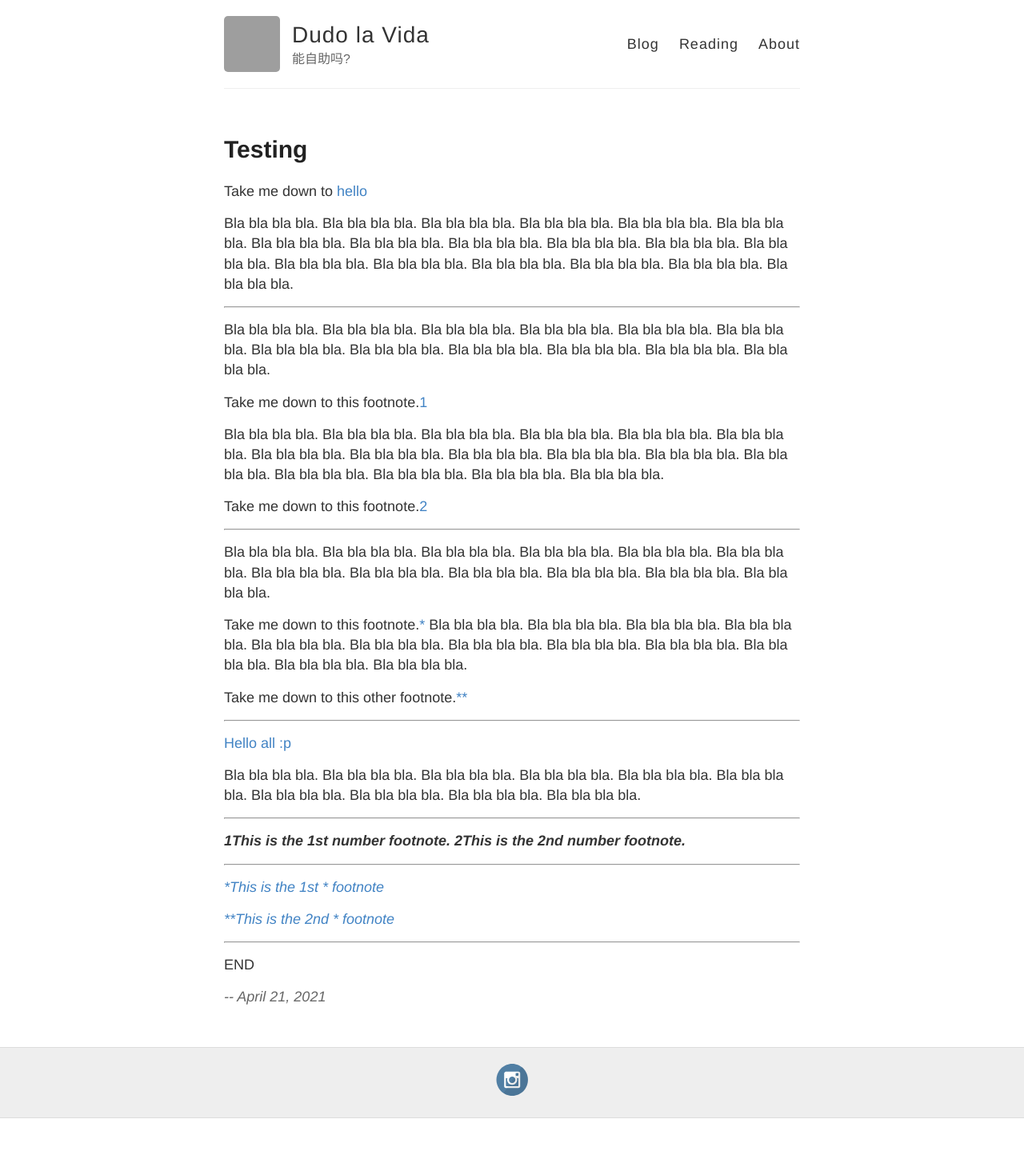
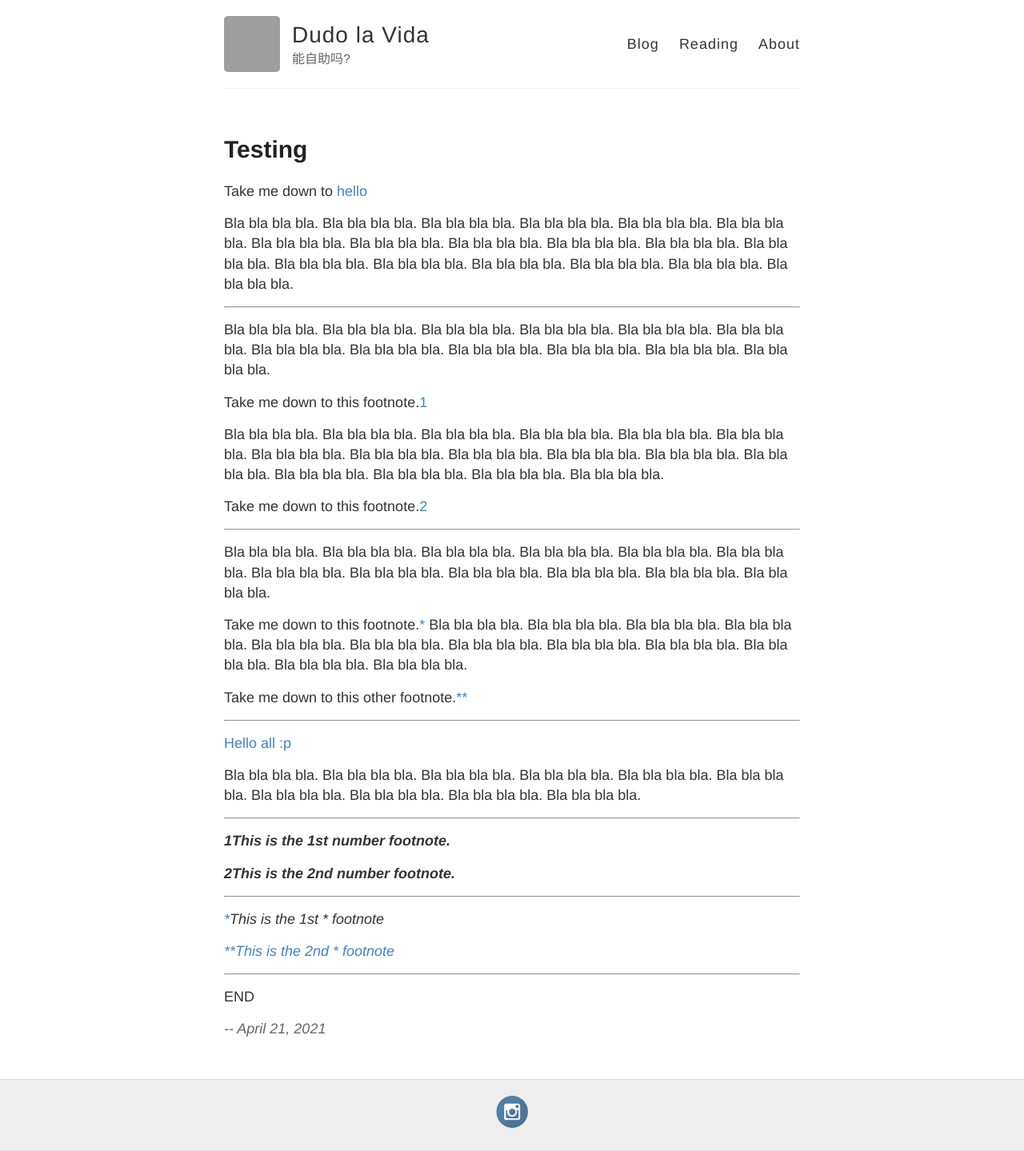
Before and after one commit to dudolavida/dudolavida.github.io, a Jekyll site: the page built from _posts/2021-04-21-Test.md, in a window 1280 px wide. Shown: the whole page at 80% size. Built offline with Jekyll 4.4.1, drawn with Linux system fonts in a browser that asks for light colours; before the commit the page ends 1398 px from its top, so only the background shows below that; part of the change alters nothing that is shown; grey boxes are pictures that could not be loaded.

```diff
--- a/_posts/2021-04-21-Test.md
+++ b/_posts/2021-04-21-Test.md
@@ -13,7 +13,7 @@ Bla bla bla bla. Bla bla bla bla. Bla bla bla bla. Bla bla bla bla. Bla bla bla
 
 Bla bla bla bla. Bla bla bla bla.  Bla bla bla bla. Bla bla bla bla. Bla bla bla bla. Bla bla bla bla. Bla bla bla bla. Bla bla bla bla. Bla bla bla bla. Bla bla bla bla. Bla bla bla bla. Bla bla bla bla.
 
-Take me down to this footnote.<sup>[1](#1)</sup>
+Take me down to this footnote.<sup>[1](#1)</sup> <a id="\*back"></a>
 
 Bla bla bla bla. Bla bla bla bla. Bla bla bla bla. Bla bla bla bla. Bla bla bla bla. Bla bla bla bla. Bla bla bla bla. Bla bla bla bla. Bla bla bla bla. Bla bla bla bla. Bla bla bla bla. Bla bla bla bla. Bla bla bla bla. Bla bla bla bla. Bla bla bla bla. Bla bla bla bla.
 
@@ -40,16 +40,17 @@ Bla bla bla bla. Bla bla bla bla. Bla bla bla bla. Bla bla bla bla. Bla bla bla
 
 
 <b id="1">
-_<sup>1</sup>This is the 1st number footnote._
+<sup>_1_</sup>_This is the 1st number footnote._
 </b>
+
 <b id="2">
-_<sup>2</sup>This is the 2nd number footnote._
+<sup>_2_</sup>_This is the 2nd number footnote._
 </b>
 
 ---
 
 <a id="\*">
-_\*This is the 1st \* footnote_
+_[\*](\*back)This is the 1st \* footnote_
 </a>
 
 <a id="\*\*">
```
